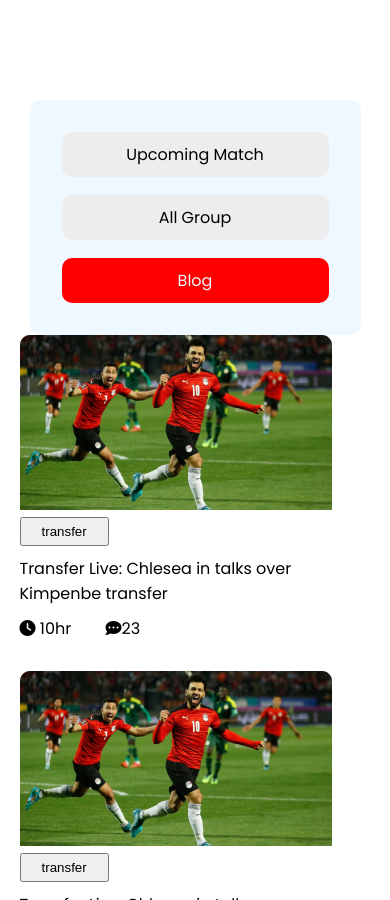
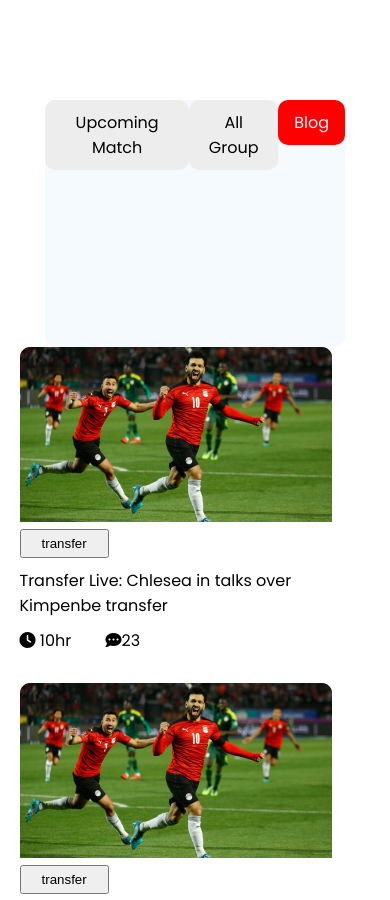
Before and after one commit to ikbal-mondal/IPLt20_assignment_2, a plain HTML site: page index.html in a window 390 px wide. Shown: the part 999-1899 px from the top of the page. Drawn offline with Linux system fonts and the light colour scheme.

Commit message:
menu add

```diff
--- a/style.css
+++ b/style.css
@@ -261,10 +261,10 @@ blog_gallery end
 
     .side_menu {
         display: flex;
-        height: auto;
-        background-color: aliceblue;
-        width: 406px;
-        flex-direction: column;
+        background-color: #f5faff;
+        padding: 0px;
+        flex-direction: row;
+        justify-content: space-between;
     }
 
     #side_anchor {
```
Also changed, not shown: index.html (+1 -1 lines).
